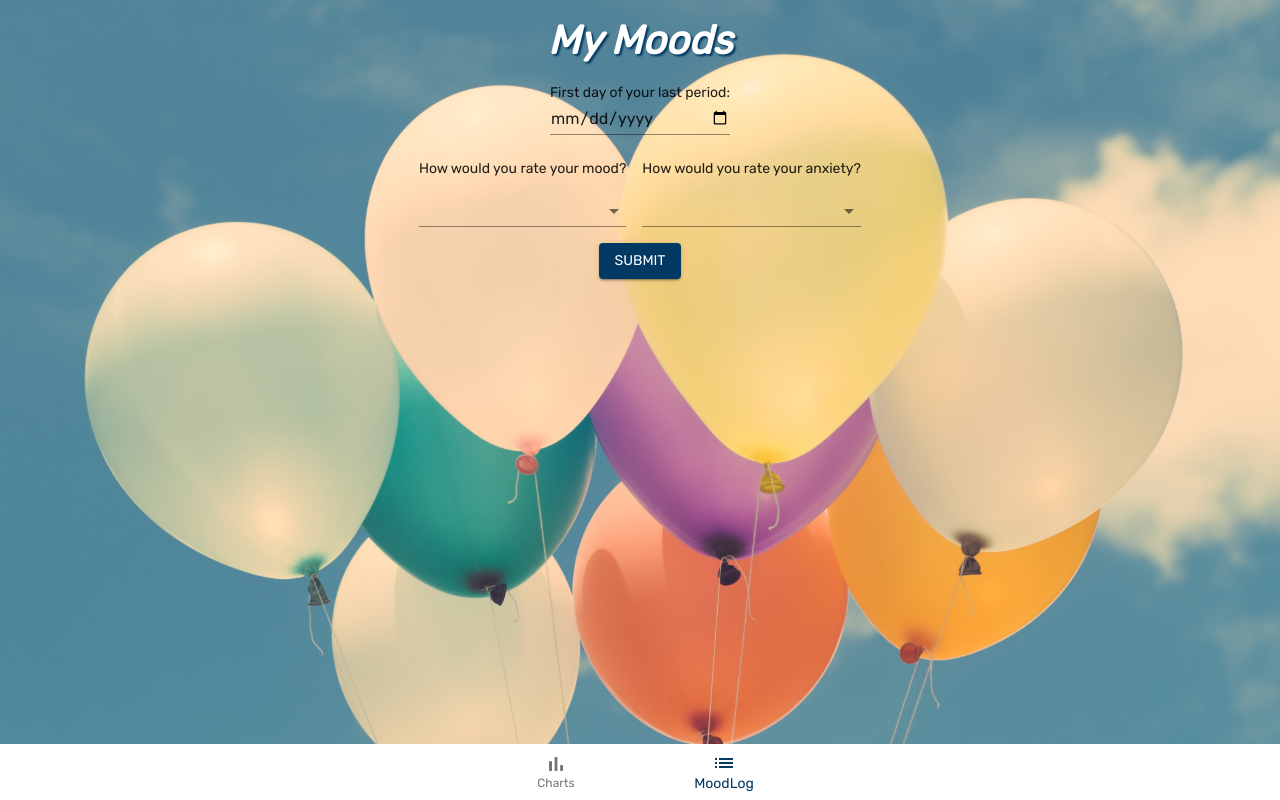
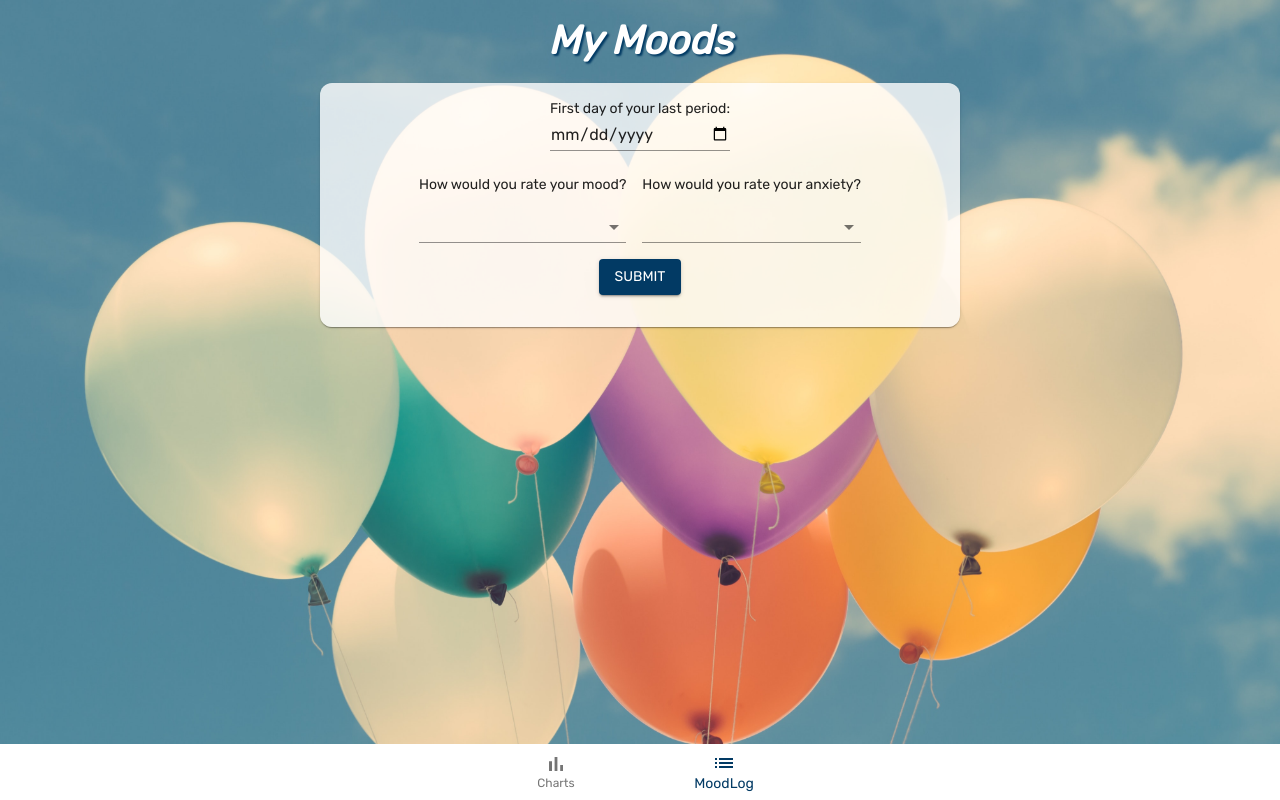
Before and after one commit to amelia678/my-moods, a React (Create React App) app: page / in a window 1280 px wide. Built offline with nearby package versions, Linux system fonts and the light colour scheme.

Commit message:
Add styled card components.

```diff
--- a/src/Charts/Charts.tsx
+++ b/src/Charts/Charts.tsx
@@ -1,4 +1,13 @@
-import { Box, Button, Typography, useTheme } from '@material-ui/core'
+import {
+  Box,
+  Button,
+  Card,
+  CardContent,
+  createStyles,
+  makeStyles,
+  Typography,
+  useTheme,
+} from '@material-ui/core'
 import { SkipNext, SkipPrevious } from '@material-ui/icons'
 import moment from 'moment'
 import React, { useState } from 'react'
@@ -43,10 +52,11 @@ const Charts = () => {
   })
 
   const theme = useTheme()
+  const classes = useStyles()
 
   const chartTitle = () => {
     if (data === currentData) {
-      return `Current Cycle, start ${moment(currentData[0].date).format(
+      return `Current Cycle: start ${moment(currentData[0].date).format(
         'MMMM D, YYYY'
       )} `
     } else {
@@ -57,6 +67,8 @@ const Charts = () => {
   }
   return (
     <>
+      <Card className={classes.root}>
+        <CardContent>
           <Box display='flex' justifyContent='space-around'>
             <Button
               variant='contained'
@@ -68,9 +80,7 @@ const Charts = () => {
               Previous
             </Button>
             <Box pr={3}>
-          <Typography variant='h3' color='secondary'>
-            {chartTitle()}
-          </Typography>
+              <Typography variant='h3'>{chartTitle()}</Typography>
             </Box>
             <Button
               variant='contained'
@@ -83,8 +93,8 @@ const Charts = () => {
               Next
             </Button>
           </Box>
-      <div style={styles.chartContainer}>
-        <VictoryChart>
+
+          <VictoryChart height={250}>
             <VictoryLegend
               x={50}
               y={20}
@@ -94,7 +104,10 @@ const Charts = () => {
                   name: 'Anxiety',
                   symbol: { fill: theme.palette.secondary.light },
                 },
-              { name: 'Mood', symbol: { fill: theme.palette.secondary.main } },
+                {
+                  name: 'Mood',
+                  symbol: { fill: theme.palette.secondary.main },
+                },
               ]}
             />
             <VictoryAxis
@@ -118,16 +131,20 @@ const Charts = () => {
               />
             </VictoryGroup>
           </VictoryChart>
-      </div>
+        </CardContent>
+      </Card>
     </>
   )
 }
 
-const styles = {
-  chartContainer: {
+const useStyles = makeStyles(() =>
+  createStyles({
+    root: {
       width: '70%',
       margin: 'auto',
+      background: 'rgba(255,255,255,0.9)',
     },
-}
+  })
+)
 
 export default Charts
--- a/src/MoodForm/MoodForm.tsx
+++ b/src/MoodForm/MoodForm.tsx
@@ -3,6 +3,8 @@ import moment from 'moment'
 import { useHistory } from 'react-router-dom'
 import {
   Button,
+  Card,
+  CardContent,
   createStyles,
   FormControl,
   makeStyles,
@@ -30,7 +32,8 @@ const MoodForm = () => {
   const classes = useStyles()
 
   return (
-    <div>
+    <Card className={classes.root}>
+      <CardContent>
         <form
           onSubmit={(e) => {
             e.preventDefault()
@@ -100,12 +103,19 @@ const MoodForm = () => {
             </Button>
           </div>
         </form>
-    </div>
+      </CardContent>
+    </Card>
   )
 }
 
 const useStyles = makeStyles(() =>
   createStyles({
+    root: {
+      background: 'rgba(255,255,255,0.8)',
+      width: '50%',
+      margin: 'auto',
+      borderRadius: '12px',
+    },
     formInput: {
       padding: 8,
     },
```
Lines whose indentation alone changed are shown as unchanged.
